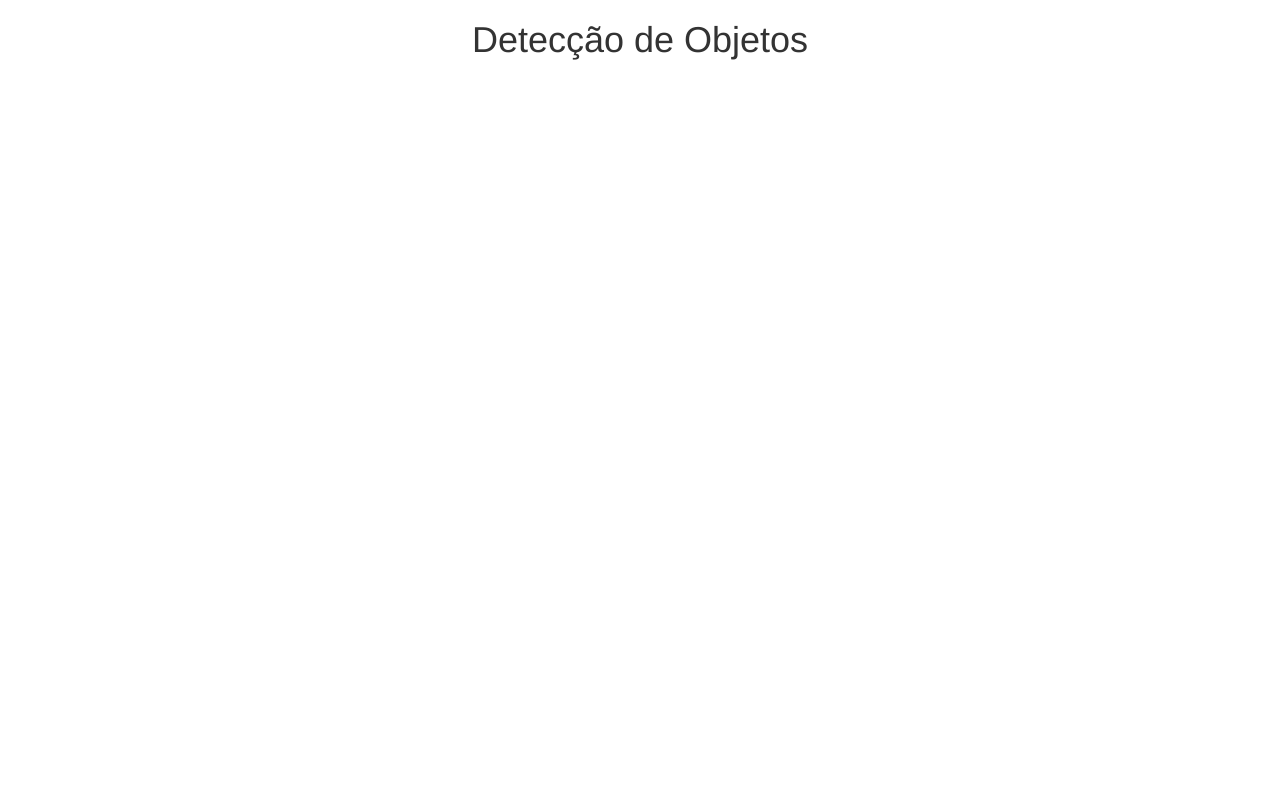
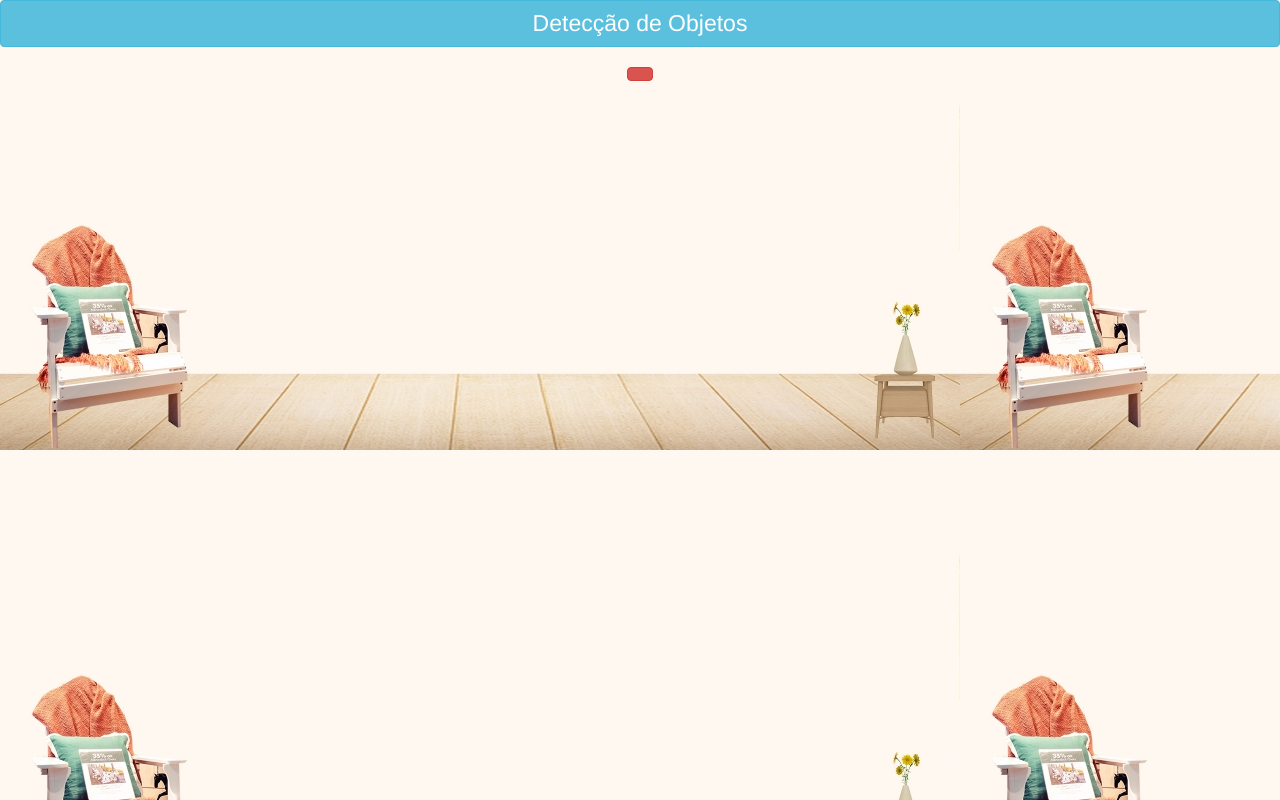
Before and after one commit to monalizaloren/c137, a plain HTML site: page index.html in a window 1280 px wide. Drawn offline with nearby package versions, Linux system fonts and the light colour scheme.

Commit message:
Update index.html

```diff
--- a/index.html
+++ b/index.html
@@ -13,14 +13,16 @@
 
   <link rel="stylesheet" type="text/css" href="style.css">
 </head>
-<body>
 
-  <center>
-    <h1>Detecção de Objetos</h1>
+<body background="background.jpg">
+<center>
+  <h1 class="btn btn-info heading">Detecção de Objetos</h1>
 
-  </center>
+  <h3 id="status" class="btn btn-danger"></h3>
+</center>
 
-  <script src="main.js"></script>
+<script src="main.js"></script>
 
 </body>
+
 </html>
```
